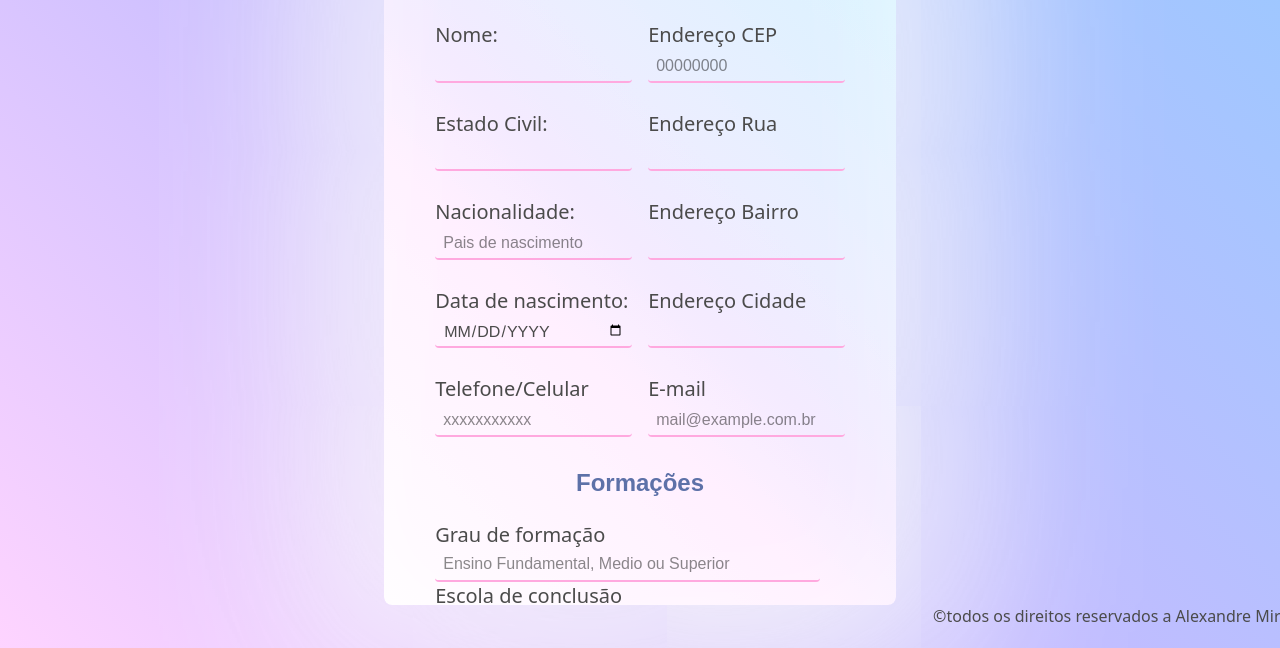
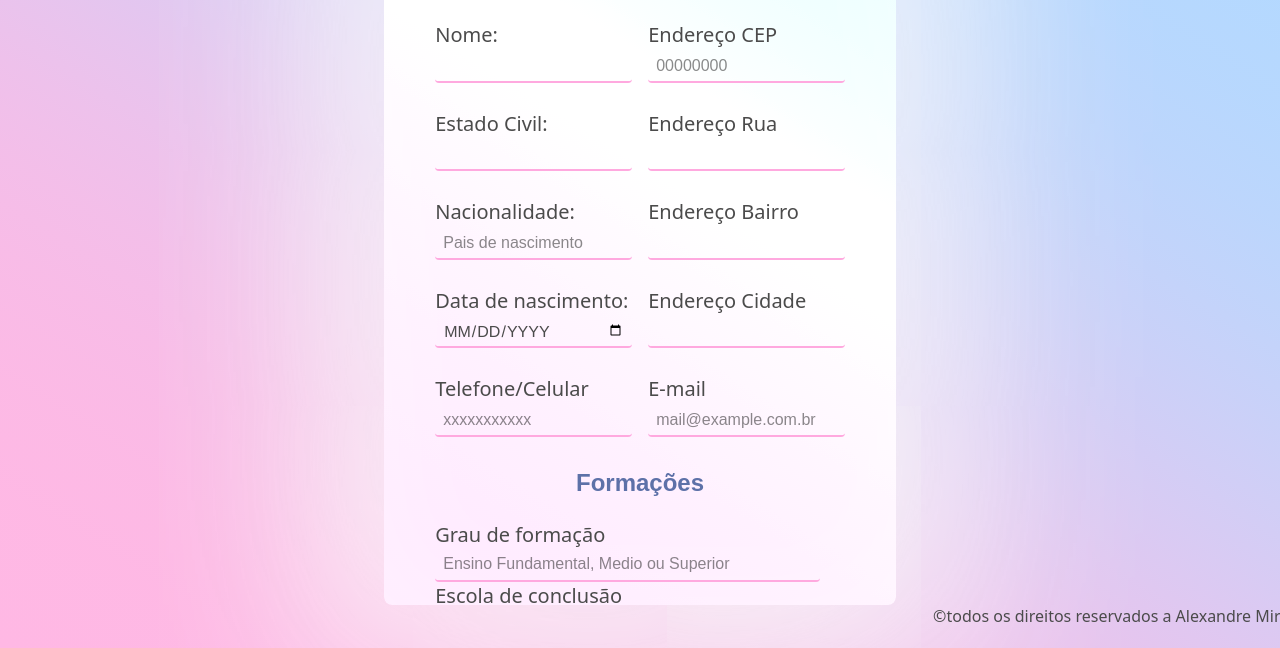
Before and after one commit to Aleraca017/Monta-Curriculo, a plain HTML site: page index.html in a window 1280 px wide. Shown: the part 152-800 px from the top of the page. Drawn offline with Linux system fonts and the light colour scheme.

Commit message:
Update light_classes.css

```diff
--- a/light_classes.css
+++ b/light_classes.css
@@ -14,10 +14,25 @@
     width: 100vw;
     height: 100vh;
     background:
-        linear-gradient(45deg,
-        rgb(254, 212, 255),
-        rgb(195, 188, 255),
-        rgb(153, 201, 255));
+        linear-gradient(
+                  to top right,
+                  hsl(322.82, 100%, 86.08%) 0%,
+                  hsl(322.21, 97.69%, 86.01%) 9.2%,
+                  hsl(320.38, 91.27%, 85.8%) 17.4%,
+                  hsl(317.09, 81.6%, 85.47%) 24.7%,
+                  hsl(311.76, 69.61%, 85.02%) 31.3%,
+                  hsl(303.16, 56.2%, 84.46%) 37.3%,
+                  hsl(290.28, 54.82%, 85.12%) 42.8%,
+                  hsl(275.82, 58.62%, 86.29%) 48.1%,
+                  hsl(260.37, 63.17%, 87.46%) 53.3%,
+                  hsl(244.43, 68.49%, 88.59%) 58.6%,
+                  hsl(230.42, 77.7%, 88.19%) 64.1%,
+                  hsl(221.68, 86.08%, 87.25%) 69.9%,
+                  hsl(216.12, 92.29%, 86.4%) 76.3%,
+                  hsl(212.62, 96.58%, 85.72%) 83.3%,
+                  hsl(210.65, 99.13%, 85.26%) 91.1%,
+                  hsl(210, 100%, 85.1%) 100%
+                );
     background-size: cover;
     display: flex;
     justify-content: center;
```
